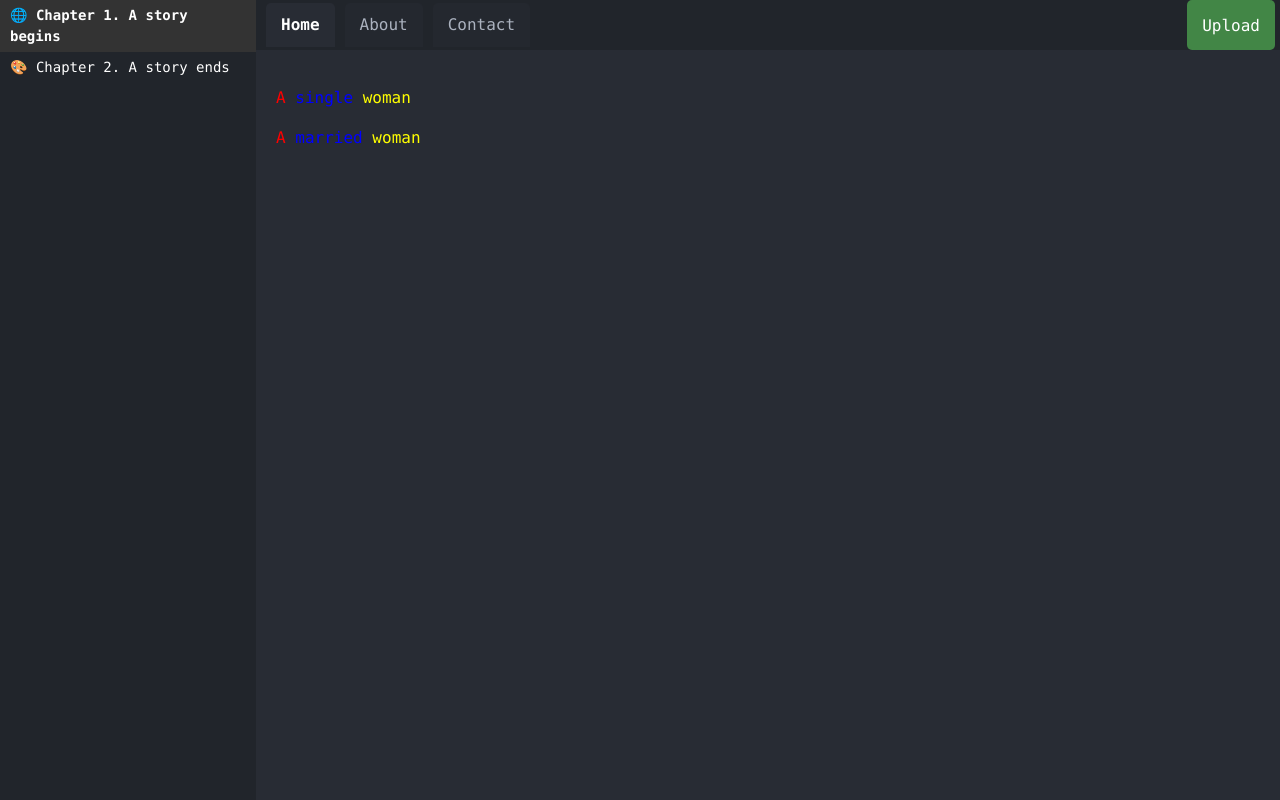
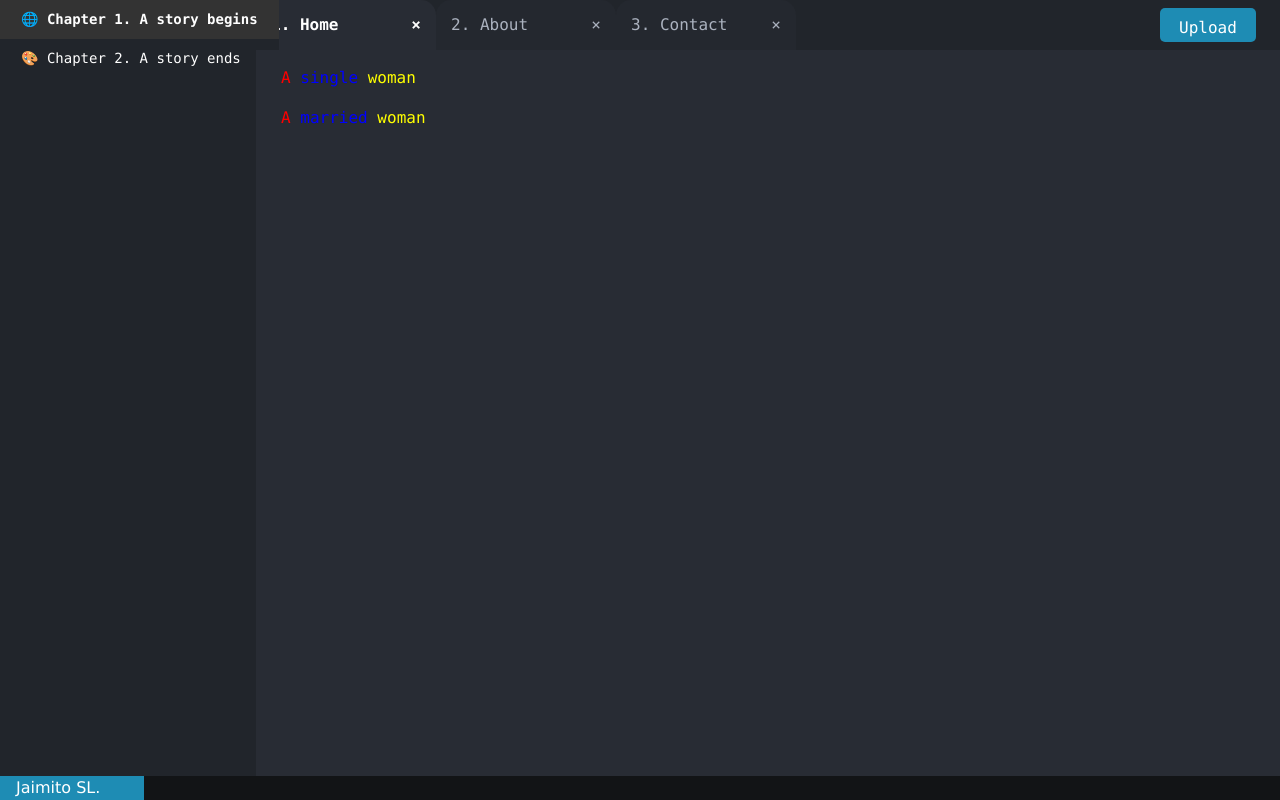
Before and after one commit to migamic/sneaky-reader, a React (Vite) app: page / in a window 1280 px wide. Built offline with nearby package versions, Linux system fonts and the light colour scheme.

Commit message:
Added new styling to elements

```diff
--- a/src/App.css
+++ b/src/App.css
@@ -11,21 +11,27 @@ body {
     left: 0;
     top: 0;
     bottom: 0;
-    width: 20%;
+    min-width: 20%;
     overflow: auto;
+    box-sizing: border-box;
     background-color: #21252b;
 }
 
 .side-list {
     list-style: none;
-    padding: 0;
+    padding:0;
     margin: 0;
     height: 100%;
 }
 
 .side-item {
-    padding: 5px 10px;
     cursor: pointer;
+    padding-top: 0.65em;
+    padding-bottom: 0.65em;
+    padding-left:1.5em;
+    padding-right: 1.5em;
+    text-wrap: nowrap;
+    text-overflow: ellipsis;
     color: #ffffff;
     font-size: 14px;
 }
@@ -36,7 +42,6 @@ body {
 }
 
 .side-item:hover {
-    padding: 5px 10px;
     cursor: pointer;
     background-color: #333;
     font-size: 14px;
@@ -57,18 +62,22 @@ body {
 .tab-list {
     display: flex;
     list-style: none;
-    padding: 5px;
+    padding: 0px;
     margin: 0;
-    align-items: center;
 }
 
 .tab {
     list-style: none;
+    width: 150px;
+    text-wrap: nowrap;
+    text-overflow: ellipsis;
     padding: 10px 15px;
     cursor: pointer;
-    border-radius: 5px 5px 0 0;
+    display: flex;
+    align-items: center;
+    border-radius: 15px 15px 0 0;
     background-color: #24282f;
-    margin: 0 5px;
+    justify-content: space-between;
   }
 
 .active-tab {
@@ -85,15 +94,40 @@ body {
     bottom: 0;
     background-color: #282c34;
     overflow: auto;
-    padding: 20px;
+    padding: 0px 25px 25px 25px;
 }
 
 .upload-btn {
-    padding: 10px 15px;
-    margin-right: 5px;
-    background-color: #428646;
+    position: relative;
+    margin-right: 1.5rem;
+    margin-top: 0.5rem;
+    margin-bottom: 0.5rem;
+    background-color: #1e8cb4;
     color: #ffffff;
     border: none;
     cursor: pointer;
     border-radius: 5px;
 }
+
+.bottomBar {
+    position:fixed;
+    z-index: 99999;
+    background-color: #121416;
+    height: 1.5em;
+    width: 100%;
+    bottom: 0px;
+    display: flex;
+}
+
+
+.accentBar {
+    position:relative;
+    z-index: 99999;
+    background-color: #1e8cb4;
+    height: 1.5em;
+    width: 10%;
+    bottom: 0px;
+    color: white;
+    padding-left: 1.0em;
+    font-family: Verdana, Geneva, Tahoma, sans-serif;
+}
--- a/src/App.jsx
+++ b/src/App.jsx
@@ -51,6 +51,11 @@ function App() {
         }
 
         </div>
+        <div className='bottomBar'>
+          <div className='accentBar'>
+            Jaimito SL.
+          </div>
+        </div>
       </BookContext.Provider>
     </>
   )
--- a/src/Tabbar.jsx
+++ b/src/Tabbar.jsx
@@ -5,13 +5,14 @@ const Tabbar = ({ tabs, setActiveTab, activeTab }) => {
   return (
     <div className="tab-bar">
       <ul className='tab-list'>
-        {tabs.map((tab) => (
+        {tabs.map((tab,indx) => (
           <li
             key={tab.id}
             className={`tab ${tab.id === activeTab ? "active-tab" : ""}`}
             onClick={() => setActiveTab(tab.id)}
           >
-            {tab.title}
+            <span>{`${indx+1}. ${tab.title}`}</span>
+            <span>&times;</span>
           </li>
         ))}
 
```
